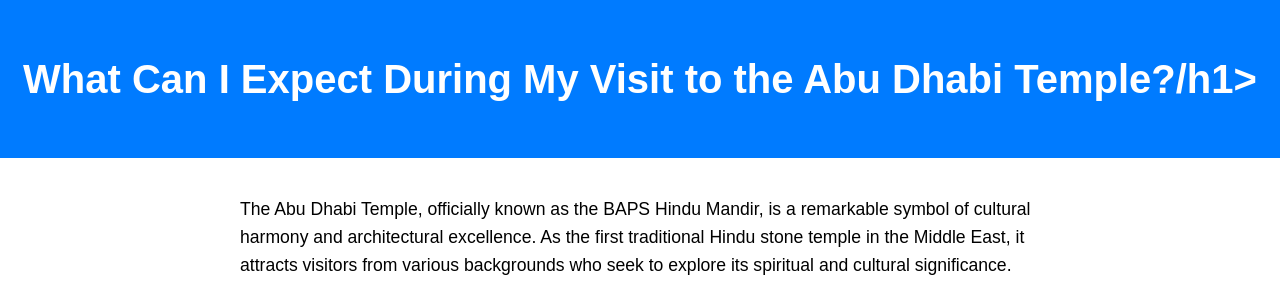
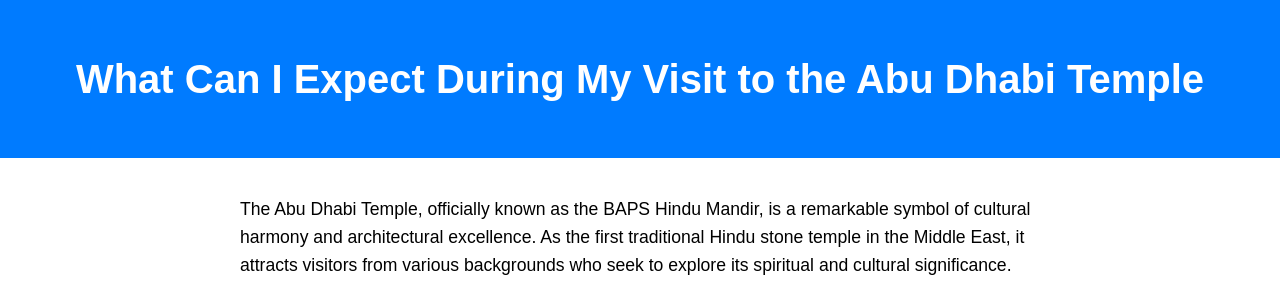
Before and after one commit to iroele/tourpackages, a plain HTML site: page index.html in a window 1280 px wide. Shown: the top 297 px of the page. Drawn offline with Linux system fonts and the light colour scheme.

Commit message:
Update index.html

```diff
--- a/index.html
+++ b/index.html
@@ -47,7 +47,7 @@
 <body>
 
   <header>
-    <h1>What Can I Expect During My Visit to the Abu Dhabi Temple?/h1>
+    <h1>What Can I Expect During My Visit to the Abu Dhabi Temple</h1>
    </header>
   <main>
 
```
